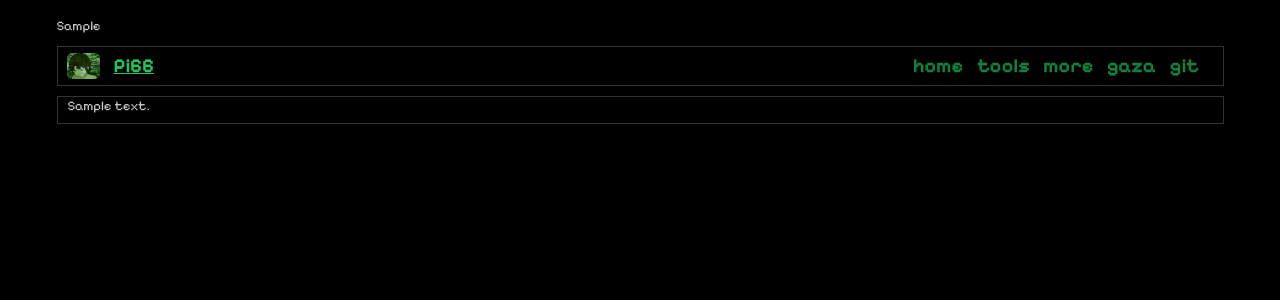
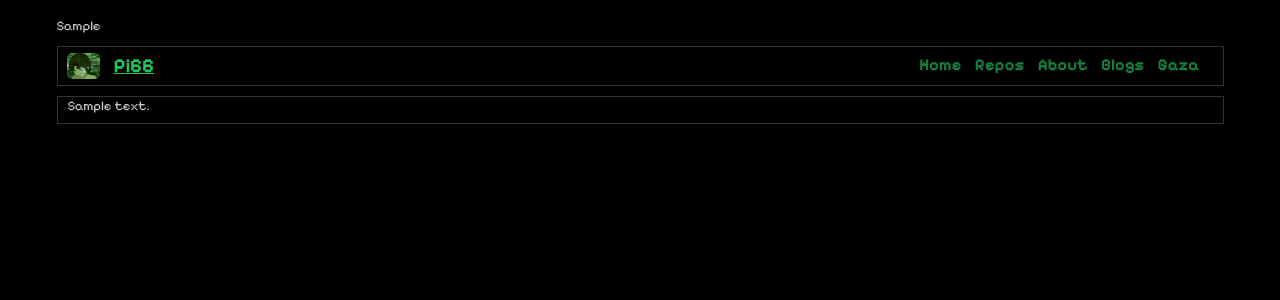
Before and after one commit to pixel2175/pi66.xyz, a Python web app: template src/templates/base.html in a window 1280 px wide. Shown: the top 300 px of the page. Run offline with Jinja, Linux system fonts and the light colour scheme; the template is opened without the code that fills it: most values are stand-ins (such as "Sample title", 1, 10 or a date in 2020).

Commit message:
refactor: extract duplicated nav links into shared partials/nav.html

```diff
--- a/src/templates/partials/header.html
+++ b/src/templates/partials/header.html
@@ -8,11 +8,7 @@
 			<h1 class="pi66-title ml-4 text-green-700 font-bold !text-2xl">Pi66</h1>
 		</a>
 	</div>
-	<nav class="pr-4 flex items-center text-green-700 transition-colors duration-200 text-2xl font-bold max-md:hidden gap-4">
-		<a class="hover:text-green-400 transition-colors duration-200 " href="/" class="nav-link">home</a>
-		<a class="hover:text-green-400 transition-colors duration-200 " href="/tools" class="nav-link">tools</a>
-		<a class="hover:text-green-400 transition-colors duration-200 " href="/about" class="nav-link">more</a>
-		<a class="hover:text-green-400 transition-colors duration-200 " href="/gaza" class="nav-link">gaza</a>
-		<a class="hover:text-green-400 transition-colors duration-200 " href="https://git.pi66.xyz" class="nav-link">git</a>
+	<nav class="pr-4 flex items-center text-green-700 transition-colors duration-200 text-xl font-bold max-md:hidden gap-4">
+		{% include "partials/nav.html" %}
 	</nav>
 </header>
--- a/src/templates/partials/mobile-nav.html
+++ b/src/templates/partials/mobile-nav.html
@@ -1,7 +1,4 @@
 <nav class="py-2 mb-2 flex justify-around border-1 border-[#333] items-center text-green-600 transition-colors duration-200 text-xl font-bold min-md:hidden gap-4">
-	<a class="hover:text-green-400 transition-colors duration-200 " href="/" class="nav-link">home</a>
-	<a class="hover:text-green-400 transition-colors duration-200 " href="/tools" class="nav-link">tools</a>
-	<a class="hover:text-green-400 transition-colors duration-200 " href="/about" class="nav-link">more</a>
-	<a class="hover:text-green-400 transition-colors duration-200 " href="/gaza" class="nav-link">gaza</a>
-	<a class="hover:text-green-400 transition-colors duration-200 " href="https://git.pi66.xyz" class="nav-link">git</a>
+	{% include "partials/nav.html" %}
+
 </nav>
--- /dev/null
+++ b/src/templates/partials/nav.html
@@ -0,0 +1,5 @@
+<a class="hover:text-green-400 transition-colors duration-200 " href="/" class="nav-link">Home</a>
+<a class="hover:text-green-400 transition-colors duration-200 " href="https://git.pi66.xyz" class="nav-link">Repos</a>
+<a class="hover:text-green-400 transition-colors duration-200 " href="/about" class="nav-link">About</a>
+<a class="hover:text-green-400 transition-colors duration-200 " href="https://blogs.pi66.xyz" class="nav-link">Blogs</a>
+<a class="hover:text-green-400 transition-colors duration-200 " href="/gaza" class="nav-link">Gaza</a>
```
